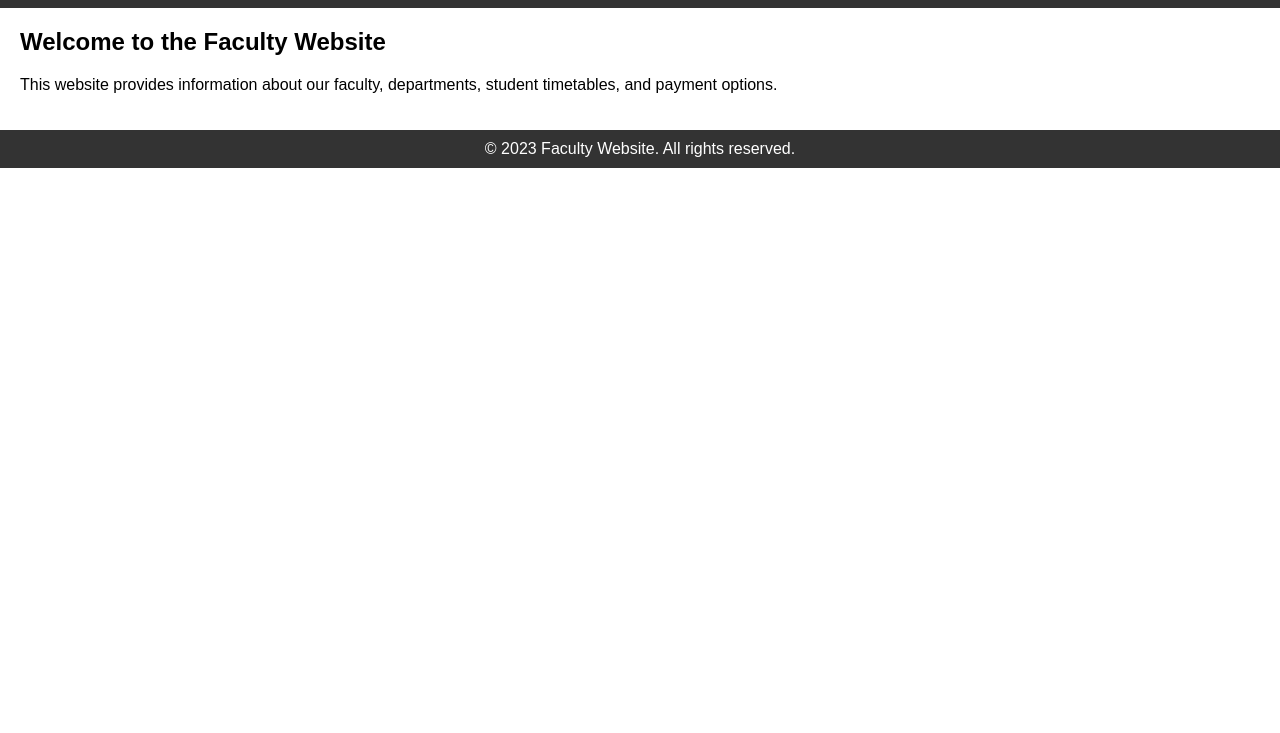
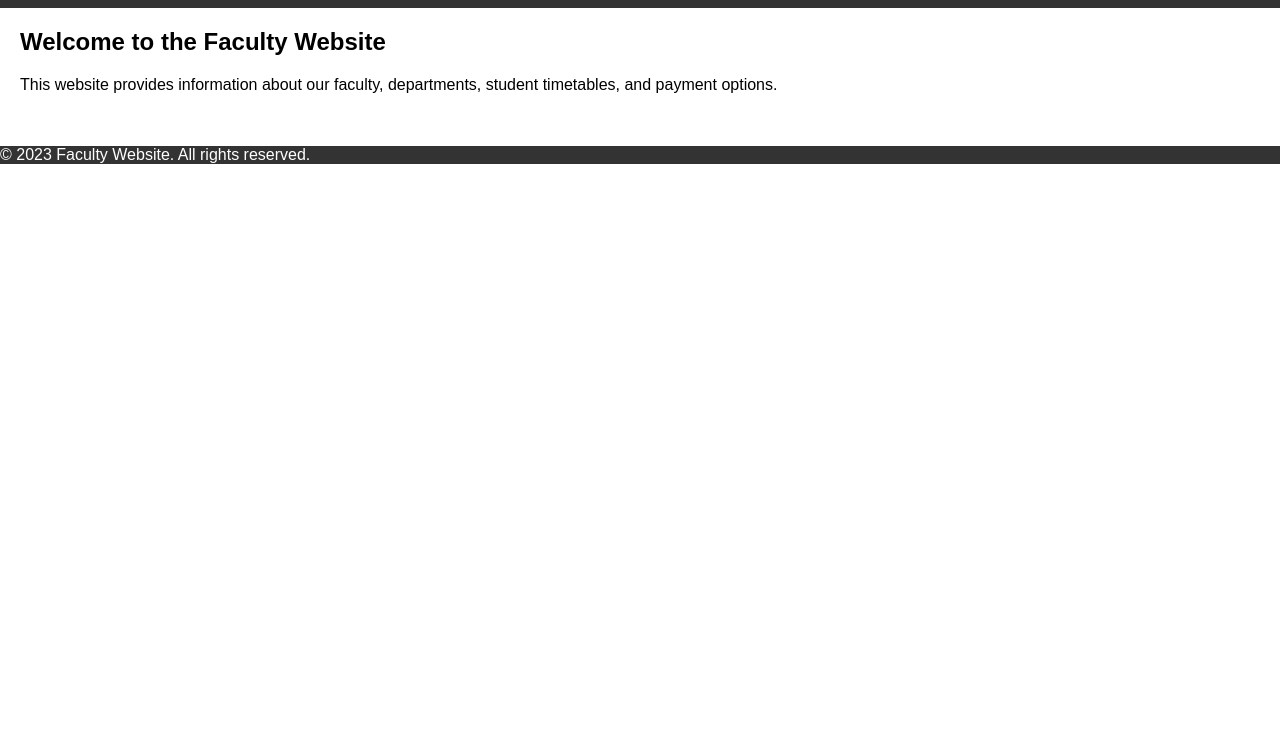
Before and after one commit to Pascal-7/Pascal_052241360108, a plain HTML site: page index.html in a window 1280 px wide. Shown: the part 67-800 px from the top of the page. Drawn offline with Linux system fonts and the light colour scheme.

````diff
--- a/css/styles.css
+++ b/css/styles.css
@@ -70,14 +70,3 @@
 footer {
     background-color: #333;
     color: white;
-	```p;
-padding: 10px 0;
-}
-
-footer p {
-margin: 0;
-text-align: center;
-}
-```kotlin
-
-```p;
````
Also changed, not shown: 1 other file.
